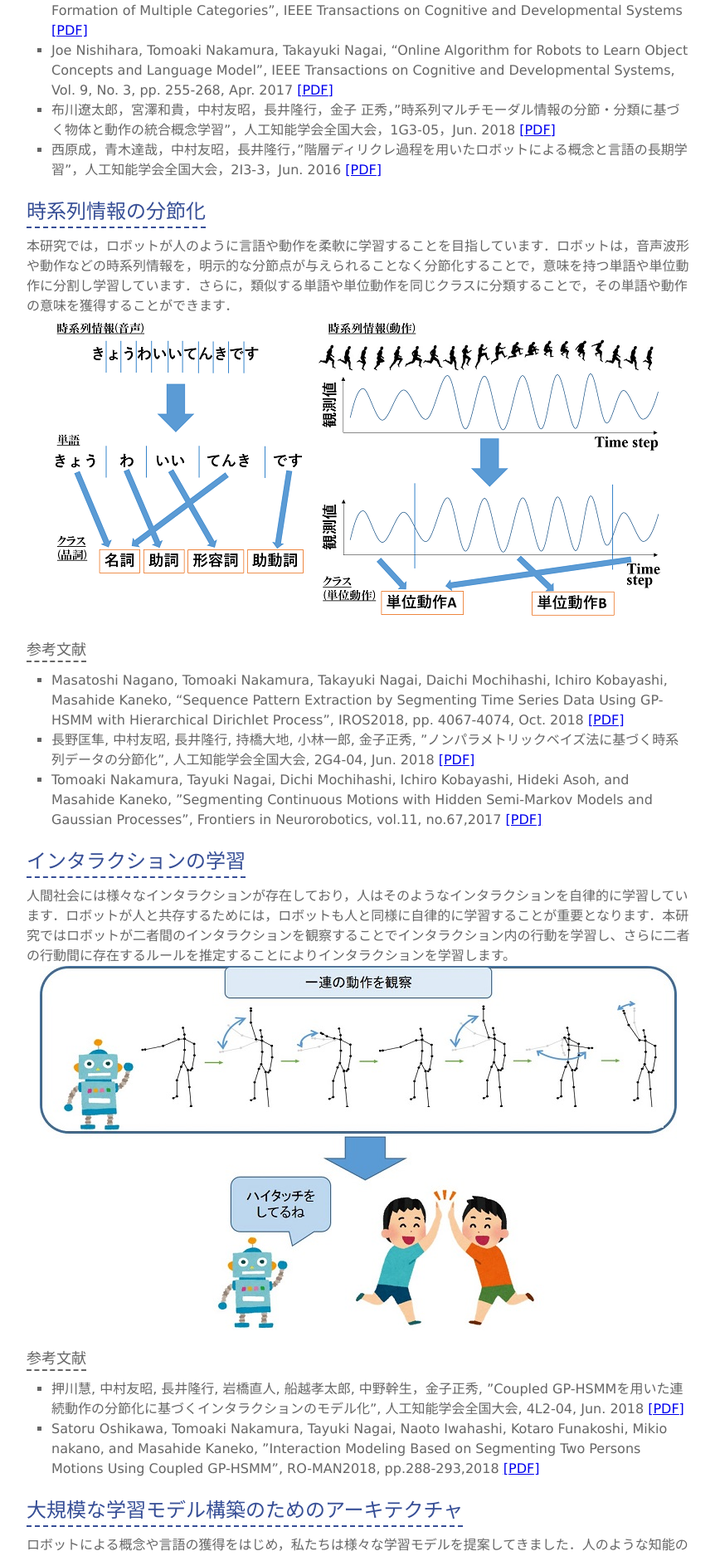
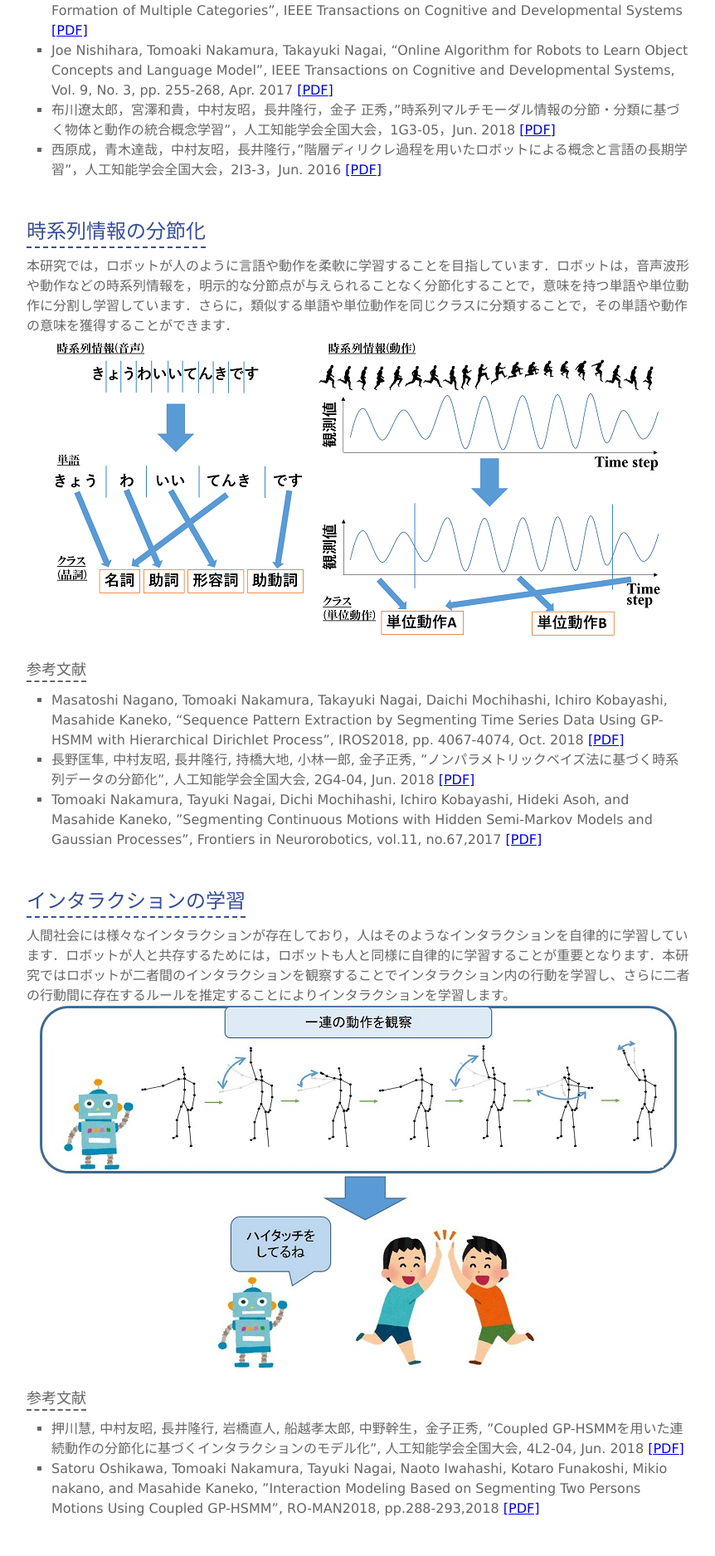
Before and after one commit to naka-lab/naka-lab.github.io, a Jekyll site: the page built from subpages/research.md, in a window 1280 px wide. Shown: the part 1150-3025 px from the top of the page at 83% size, without its empty margins (208-1070 px from the left). Built offline with Jekyll 4.4.1, drawn with Linux system fonts in a browser that asks for light colours.

Commit message:
Update research.md

```diff
--- a/subpages/research.md
+++ b/subpages/research.md
@@ -18,6 +18,7 @@ layout: default
 - 西原成，青木達哉，中村友昭，長井隆行，”階層ディリクレ過程を用いたロボットによる概念と言語の長期学習”，人工知能学会全国大会，2I3-3，Jun. 2016 [[PDF]](http://www.ai-gakkai.or.jp/jsai2016/webprogram/2016/paper-1074.html)
 
 
+<br>
 
 
 
@@ -31,6 +32,9 @@ layout: default
 - 長野匡隼, 中村友昭, 長井隆行, 持橋大地, 小林一郎, 金子正秀, ”ノンパラメトリックベイズ法に基づく時系列データの分節化”, 人工知能学会全国大会, 2G4-04, Jun. 2018 [[PDF]](https://confit.atlas.jp/guide/event/jsai2018/subject/2G4-04/detail?lang=ja)
 - Tomoaki Nakamura, Tayuki Nagai, Dichi Mochihashi, Ichiro Kobayashi, Hideki Asoh, and Masahide Kaneko, ”Segmenting Continuous Motions with Hidden Semi-Markov Models and Gaussian Processes”, Frontiers in Neurorobotics, vol.11, no.67,2017 [[PDF]](https://www.frontiersin.org/articles/10.3389/fnbot.2017.00067/full)
 
+
+
+<br>
 
 
 
@@ -48,6 +52,11 @@ layout: default
 
 
 
+<br>
+
+
+
+
 ## 大規模な学習モデル構築のためのアーキテクチャ
 ロボットによる概念や言語の獲得をはじめ，私たちは様々な学習モデルを提案してきました．人のような知能の実現には，さらに複雑で大規模なモデルを構築する必要があります．しかし，モデルの規模が大きく複雑になるにつれて，実装することは困難になると考えられます．そこで，小規模で基礎的なモデルを組み合わせることによって大規模なモデルの構築を容易にするアーキテクチャSerketの研究・開発を行っています．[[プロジェクトページ]](http://serket.naka-lab.org/)
 ![概念・言語獲得](imgs/graphical_models.jpg)
@@ -58,11 +67,31 @@ layout: default
 - 國安瞭，中村友昭，青木達哉，谷口彰，尾崎僚，伊志嶺朝良，横山裕樹，小椋忠志，長井隆行，谷口忠大，”確率モデルの統合による大規模なモデルの実現 ～VAE, GMM, HMM, MLDAの統合モデルの実装と評価～”，情報論的学習理論ワークショップ，T-34，Nov. 2018
 
 
+
+<br>
+
+
+
+
 ## 複数の自律ロボットによる家庭内タスクの実現
 家庭内には様々なタスクがあり，一台のロボットで全てを実行することは困難です．そこで本研究では複数の身体の異なるロボットが連携することで，家庭内のタスクを実行することを目的としています．またロボットが完全自律で実行できる行動は限られており，タスクの全てをロボットだけで遂行することは困難です．そのうようなロボットだけでは解決できない未知の状況に遭遇した時は，インターネットを通して人に支援を依頼し遠隔操作してもらうことで，未知の状況に対応します．さらに，その操作ログから学習することにより，新たな知識を獲得します．
 
+<div align="center">
+<video controls width="500">
+    <source src="mov/stretch1.mp4" type="video/mp4">
+</video>
+<video controls width="500">
+    <source src="mov/stretch2.mp4" type="video/mp4">
+</video>
+</div>
+
 ### 参考文献
 - 長野匡隼, 岩田健輔, 平川拓実, 吉田武史, 青木達哉, 中村友昭, 長井隆行, “ROS1による複数ロボットの協調制御の実現”, 日本ロボット学会学術講演会, 2H2-06, Sep. 2021
+
+
+
+
+<br>
 
 
 
@@ -72,6 +101,11 @@ layout: default
 ### 参考文献
 - Takahiro Kobori, Tomoaki Nakamura, Mikio Nakano, Takayuki Nagai, Naoto Iwahashi, Kotaro Funakoshi, and Masahide Kaneko, "Robust Comprehension of Natural Language Instructions by a Domestic Service Robot", Advanced Robotics, Vol. 30, Issue 24, pp. 1530-1543, Nov. 2016 [[PDF]](https://www.tandfonline.com/doi/abs/10.1080/01691864.2016.1252689?journalCode=tadr20)
 - 小堀嵩博，中村友昭，長井隆行，岩橋直人，船越孝太郎，中野幹生，金子正秀，"環境情報を考慮したロボットによる音声命令理解"，人工知能学会全国大会，1O2-3，Jun. 2016 [[PDF]](http://www.ai-gakkai.or.jp/jsai2016/webprogram/2016/paper-568.html)
+
+
+
+<br>
+
 
 
 
```
